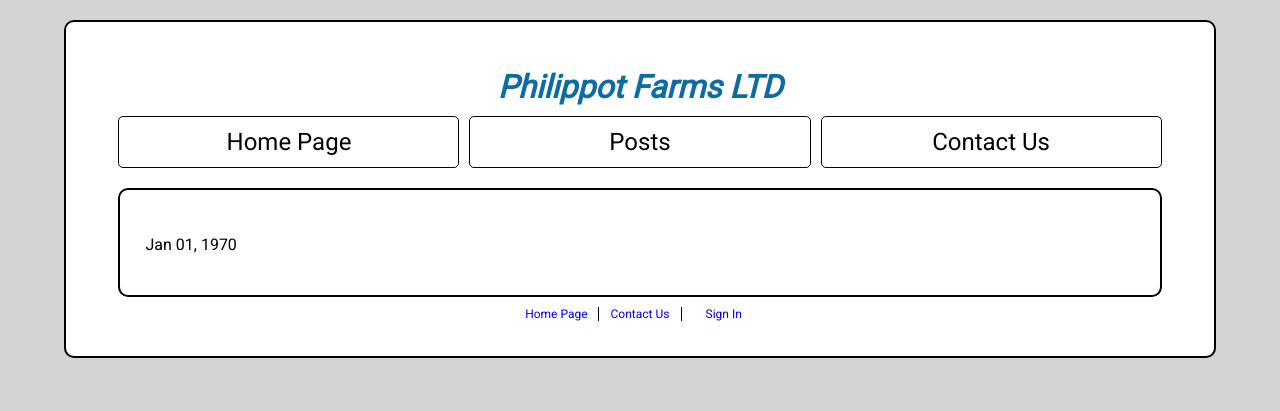
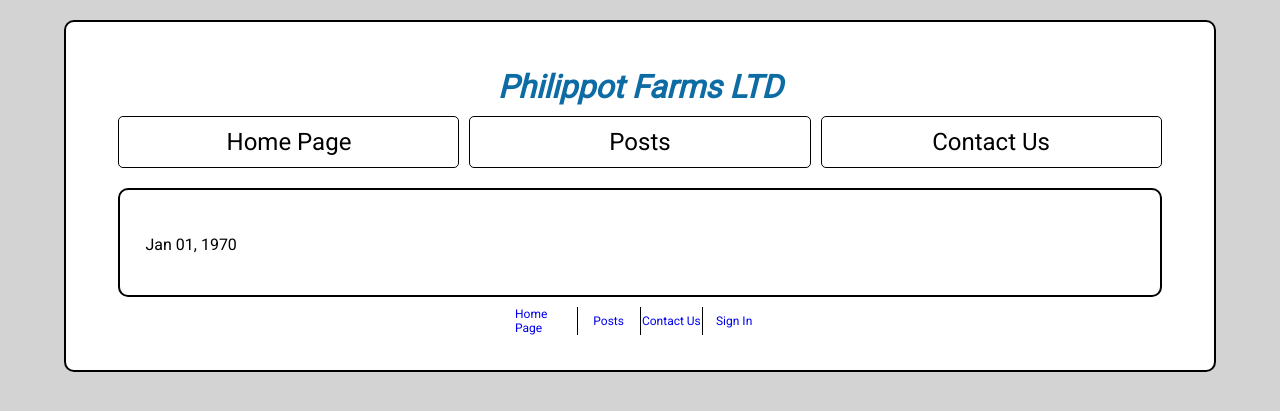
Before and after one commit to blowtorch5/Project-Web-Dev-2, a PHP site: page /post.php in a window 1280 px wide. Shown: the top 411 px of the page. Run offline with PHP 8.4, Linux system fonts and the light colour scheme; data that the repository does not hold is empty.

Commit message:
Added posts link into footer.

```diff
--- a/contact.php
+++ b/contact.php
@@ -51,6 +51,7 @@
             <nav>
                 <ul>
                     <li><a href="index.php">Home Page</a></li>
+                    <li><a href="posts.php">Posts</a></li>
                     <li><a href="contact.php">Contact Us</a></li>
                     <?php if(!isset($_SESSION['authenticated'])): ?>
                         <li><a href="authenticate.php?redirect=index.php">Sign In</a></li>
--- a/edit.php
+++ b/edit.php
@@ -222,6 +222,7 @@
             <nav>
                 <ul>
                     <li><a href="index.php">Home Page</a></li>
+                    <li><a href="posts.php">Posts</a></li>
                     <li><a href="contact.php">Contact Us</a></li>
                 </ul>
             </nav>
--- a/index.php
+++ b/index.php
@@ -88,6 +88,7 @@
             <nav>
                 <ul>
                     <li><a href="index.php">Home Page</a></li>
+                    <li><a href="posts.php">Posts</a></li>
                     <li><a href="contact.php">Contact Us</a></li>
                     <?php if(!isset($_SESSION['authenticated'])): ?>
                         <li><a href="authenticate.php?redirect=index.php">Sign In</a></li>
--- a/post.php
+++ b/post.php
@@ -62,6 +62,7 @@
             <nav>
                 <ul>
                     <li><a href="index.php">Home Page</a></li>
+                    <li><a href="posts.php">Posts</a></li>
                     <li><a href="contact.php">Contact Us</a></li>
                     <?php if(!isset($_SESSION['authenticated'])): ?>
                         <li><a href="authenticate.php?redirect=index.php">Sign In</a></li>
--- a/posts.php
+++ b/posts.php
@@ -90,6 +90,7 @@
             <nav>
                 <ul>
                     <li><a href="index.php">Home Page</a></li>
+                    <li><a href="posts.php">Posts</a></li>
                     <li><a href="contact.php">Contact Us</a></li>
                     <?php if(!isset($_SESSION['authenticated'])): ?>
                         <li><a href="authenticate.php?redirect=index.php">Sign In</a></li>
```
